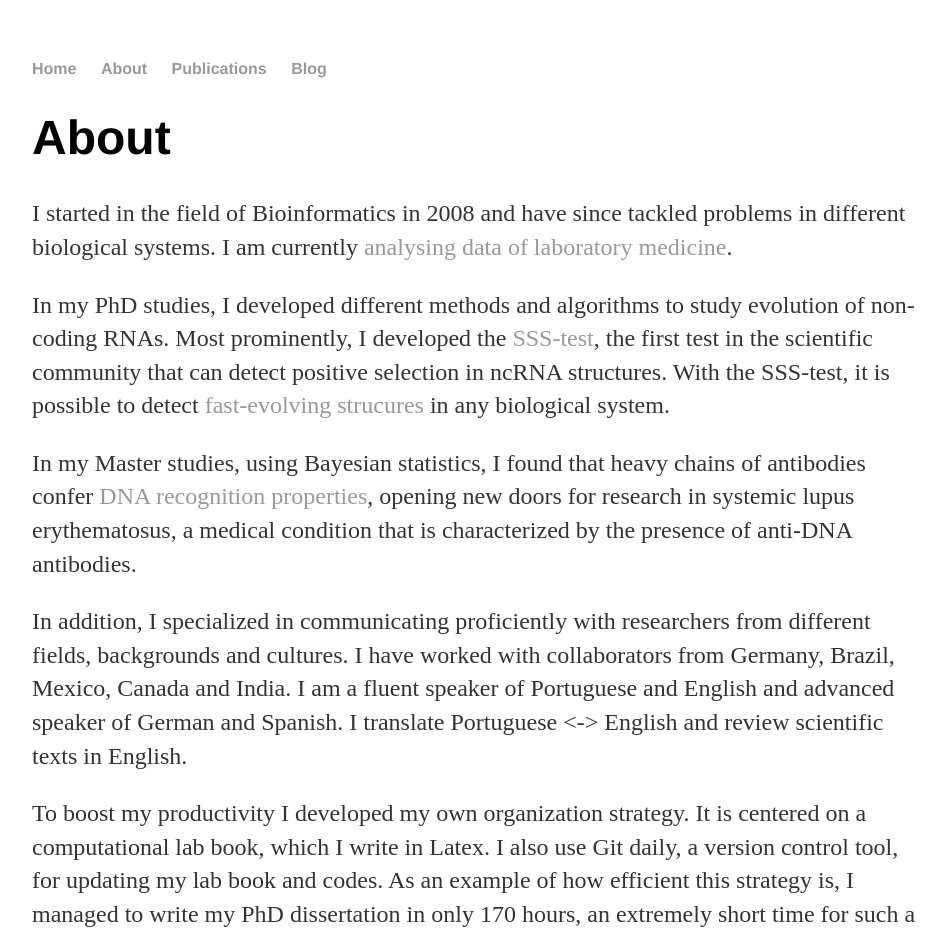
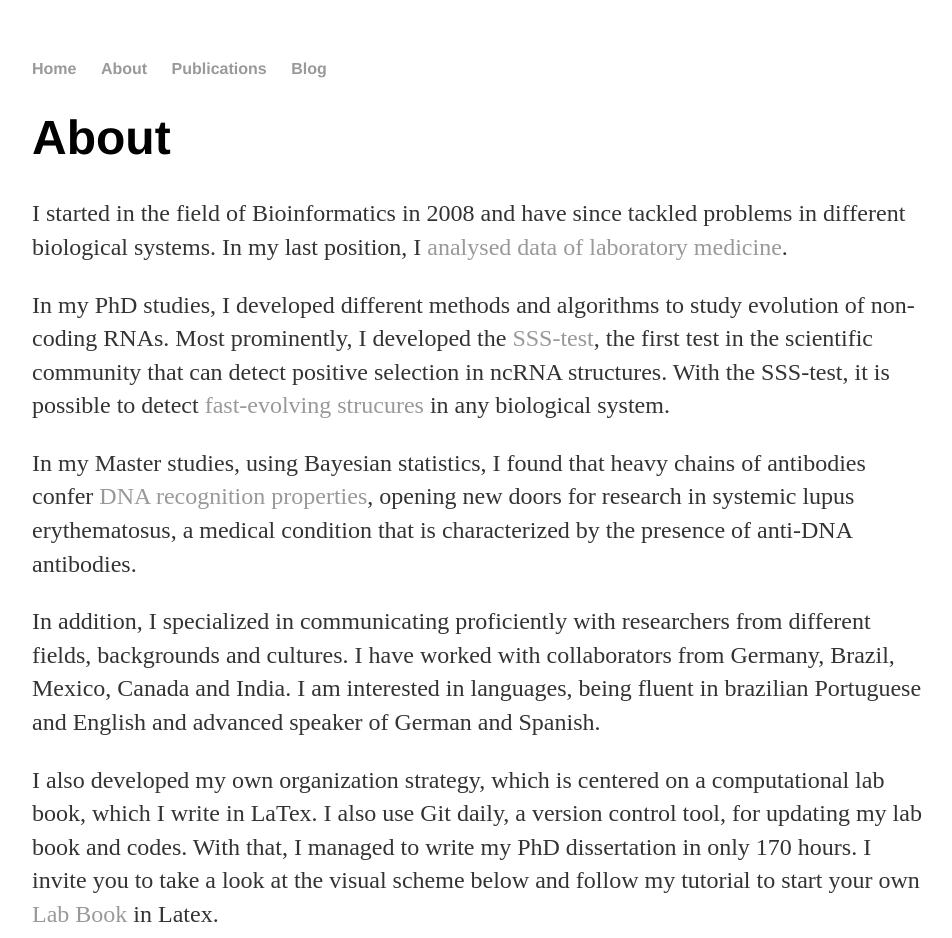
Before and after one commit to waltercostamb/waltercostamb.github.io, a Jekyll site: the page built from about/index.html, in a window 1280 px wide. Shown: the top 938 px of the page, without its empty margins (160-1112 px from the left). Built offline with Jekyll 4.4.1, drawn with Linux system fonts in a browser that asks for light colours; some of the changed text lies outside the part shown; grey boxes are pictures that could not be loaded.

Commit message:
Update index.html

```diff
--- a/about/index.html
+++ b/about/index.html
@@ -4,8 +4,9 @@ title: Maria Beatriz Walter Costa, Bioinformatician
 ---
 <div class="blurb">
 	<h1>About</h1>
-	<p>I started in the field of Bioinformatics in 2008 and have since tackled problems in different biological systems. I am currently
-		<a href="https://waltercostamb.github.io/blog/2021/06/03/Ampel">analysing data of laboratory medicine</a>.</p>
+	<p>I started in the field of Bioinformatics in 2008 and have since tackled problems in different biological systems.
+		In my last position, I
+		<a href="https://waltercostamb.github.io/blog/2021/06/03/Ampel">analysed data of laboratory medicine</a>.</p>
 
 	<p>In my PhD studies, I developed different methods and algorithms
 		to study evolution of non-coding RNAs. Most prominently, I developed the
@@ -22,12 +23,12 @@ title: Maria Beatriz Walter Costa, Bioinformatician
 
 	<p>In addition, I specialized in communicating proficiently with researchers from different
 		fields, backgrounds and cultures. I have worked with collaborators from Germany, Brazil, Mexico, Canada
-		and India. I am a fluent speaker of Portuguese and English and advanced speaker of German and Spanish. I translate
-	Portuguese <-> English and review scientific texts in English. </p>
+		and India. I am interested in languages, being fluent in brazilian Portuguese and English and advanced speaker
+		of German and Spanish. </p>
 
-	<p>To boost my productivity I developed my own organization strategy. It is centered on a computational lab book, which I write in Latex.
-		I also use Git daily, a version control tool, for updating my lab book and codes. As an example of how efficient this strategy is,
-		I managed to write my PhD dissertation in only 170 hours, an extremely short time for such a task. I invite you to take a look at
+	<p>I also developed my own organization strategy, which is centered on a computational lab book, which I write in LaTex.
+		I also use Git daily, a version control tool, for updating my lab book and codes. With that,
+		I managed to write my PhD dissertation in only 170 hours. I invite you to take a look at
 		the visual scheme below and follow my tutorial to start your own
 		<a href="https://github.com/waltercostamb/Lab-Book"> Lab Book</a> in Latex.</p>
 
```
